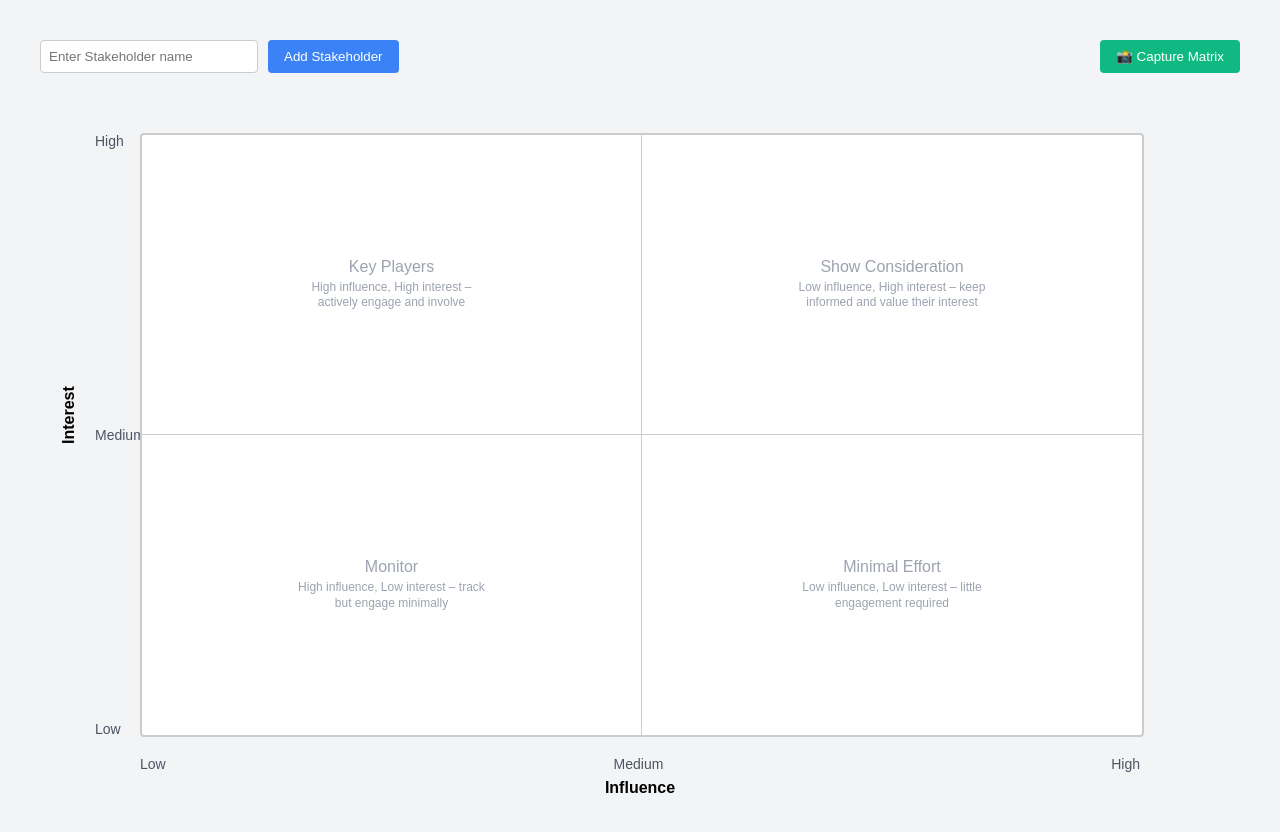
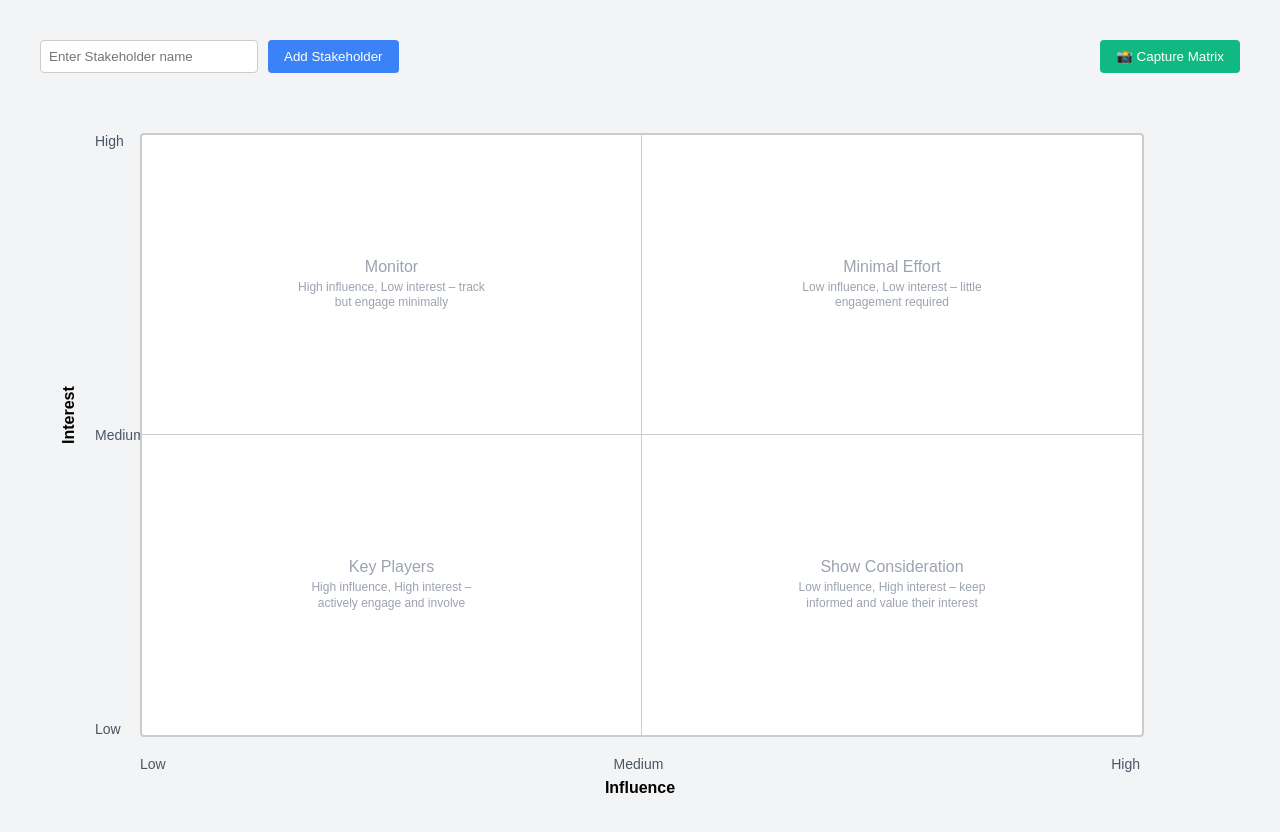
Before and after one commit to pencilmantm/stakeholder-matrix, a React (Create React App) app: page / in a window 1280 px wide. Shown: the top 832 px of the page. Built offline with nearby package versions, Linux system fonts and the light colour scheme.

Commit message:
Update App.js

```diff
--- a/src/App.js
+++ b/src/App.js
@@ -175,8 +175,8 @@ function App() {
               position: 'relative'
             }}>
               <div className="quadrant-label">
-                Key Players
-                <div className="quadrant-description">High influence, High interest – actively engage and involve</div>
+                Monitor
+                <div className="quadrant-description">High influence, Low interest – track but engage minimally</div>
               </div>
             </div>
             <div style={{
@@ -184,8 +184,8 @@ function App() {
               position: 'relative'
             }}>
               <div className="quadrant-label">
-                Show Consideration
-                <div className="quadrant-description">Low influence, High interest – keep informed and value their interest</div>
+            Minimal Effort
+                <div className="quadrant-description">Low influence, Low interest – little engagement required</div>
               </div>
             </div>
             <div style={{
@@ -193,14 +193,14 @@ function App() {
               position: 'relative'
             }}>
               <div className="quadrant-label">
-                Monitor
-                <div className="quadrant-description">High influence, Low interest – track but engage minimally</div>
+            Key Players
+                <div className="quadrant-description">High influence, High interest – actively engage and involve</div>
               </div>
             </div>
             <div style={{ position: 'relative' }}>
               <div className="quadrant-label">
-                Minimal Effort
-                <div className="quadrant-description">Low influence, Low interest – little engagement required</div>
+                Show Consideration
+                <div className="quadrant-description">Low influence, High interest – keep informed and value their interest</div>
               </div>
             </div>
           </div>
```
